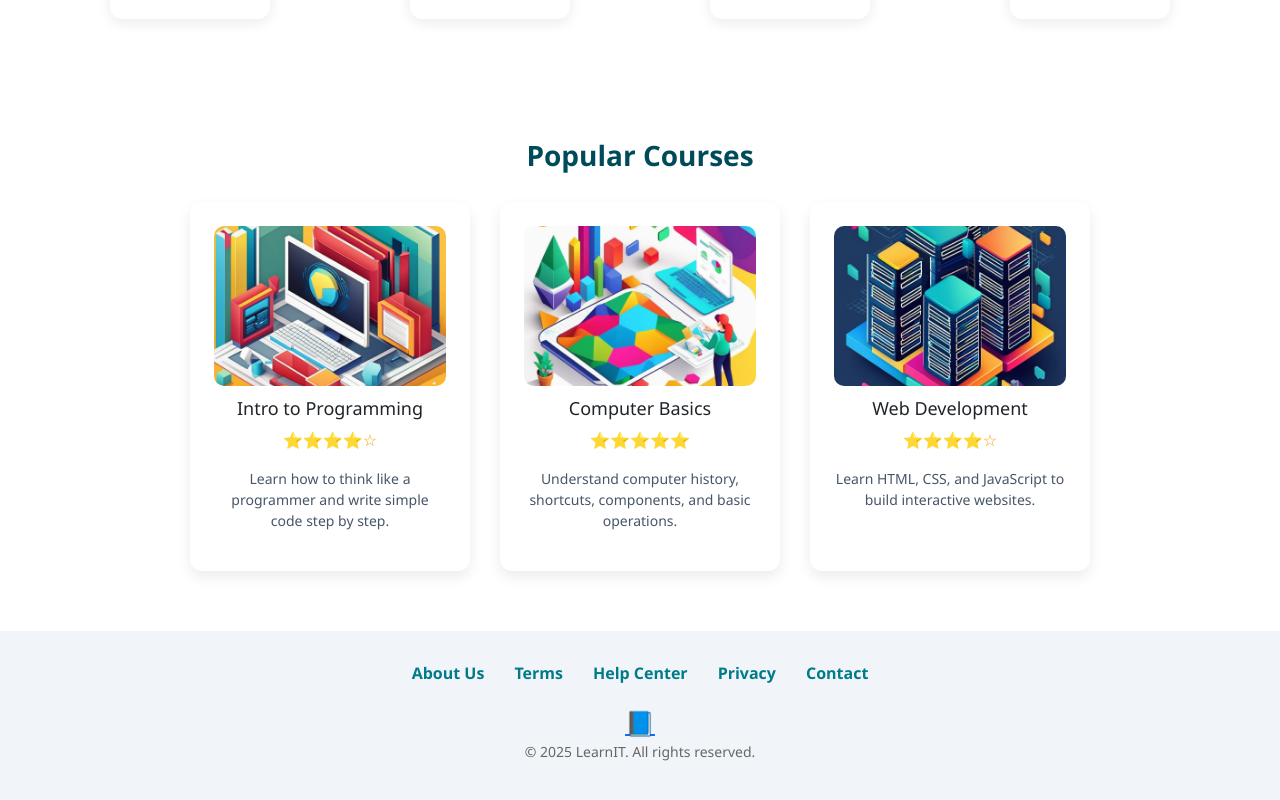
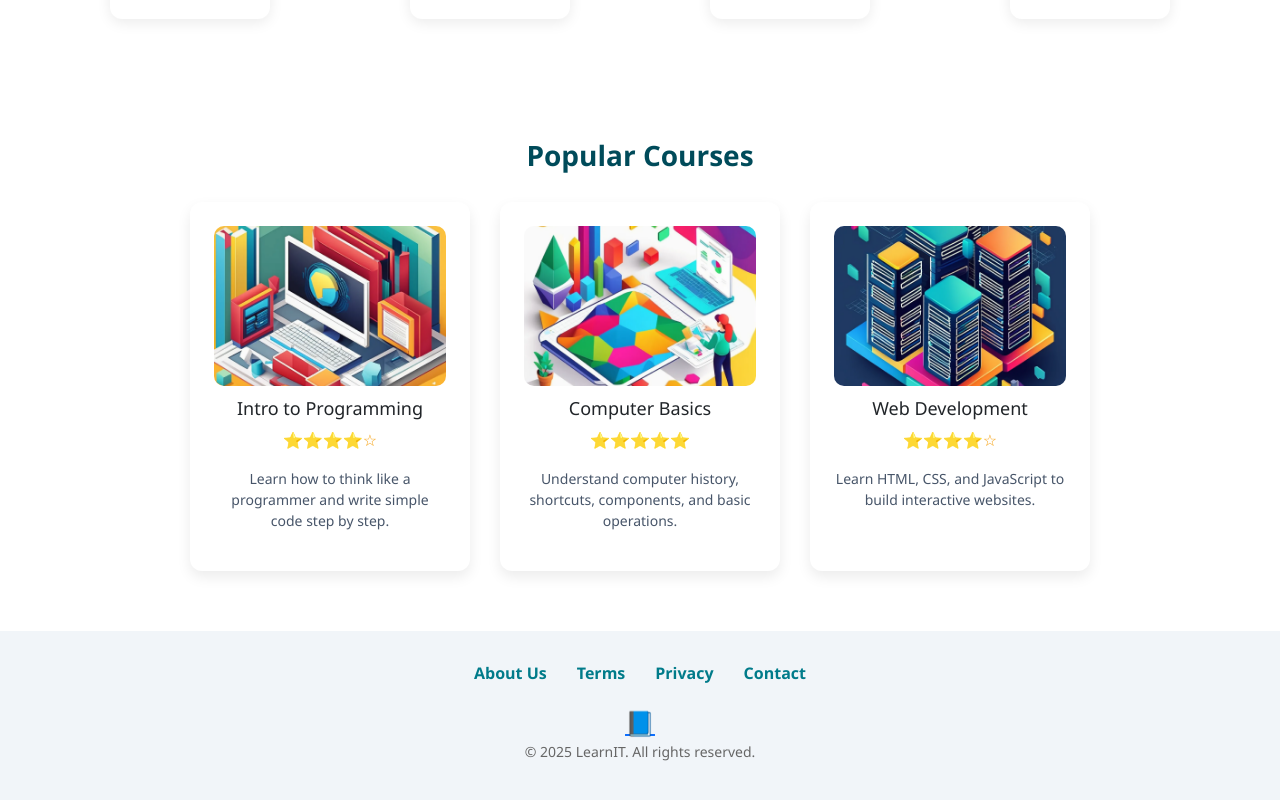
Before and after one commit to AnitaWaiba/LearnIT, a React (Create React App) app in the folder frontend/: page / in a window 1280 px wide. Shown: the part 1307-2107 px from the top of the page. Built offline with nearby package versions, Linux system fonts and the light colour scheme.

Commit message:
Edited opening Page

```diff
--- a/frontend/src/Pages/OpeningPage.js
+++ b/frontend/src/Pages/OpeningPage.js
@@ -172,7 +172,6 @@ function OpeningPage() {
         <div className={styles.footerLinks}>
           <a href="/about">About Us</a>
           <a href="/terms">Terms</a>
-          <a href="/help">Help Center</a>
           <a href="/privacy">Privacy</a>
           <a href="/contact">Contact</a>
         </div>
```
